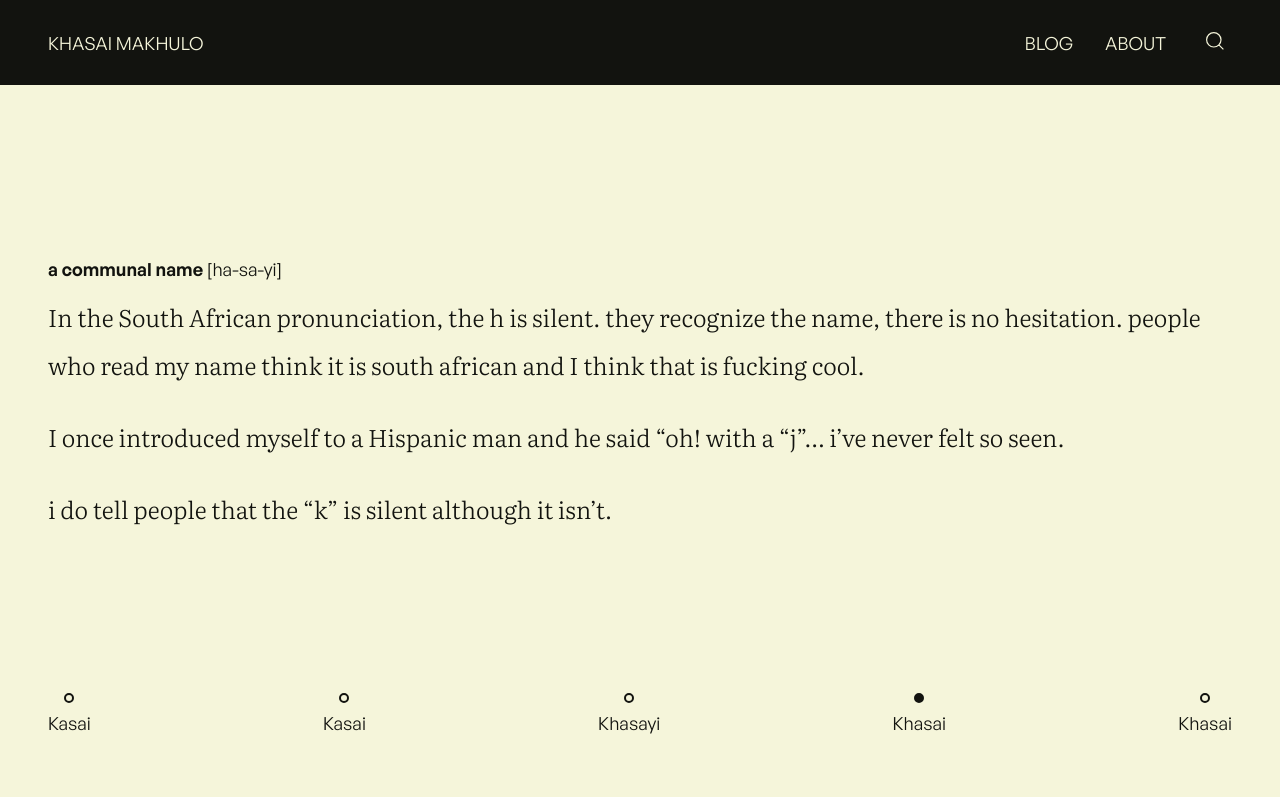
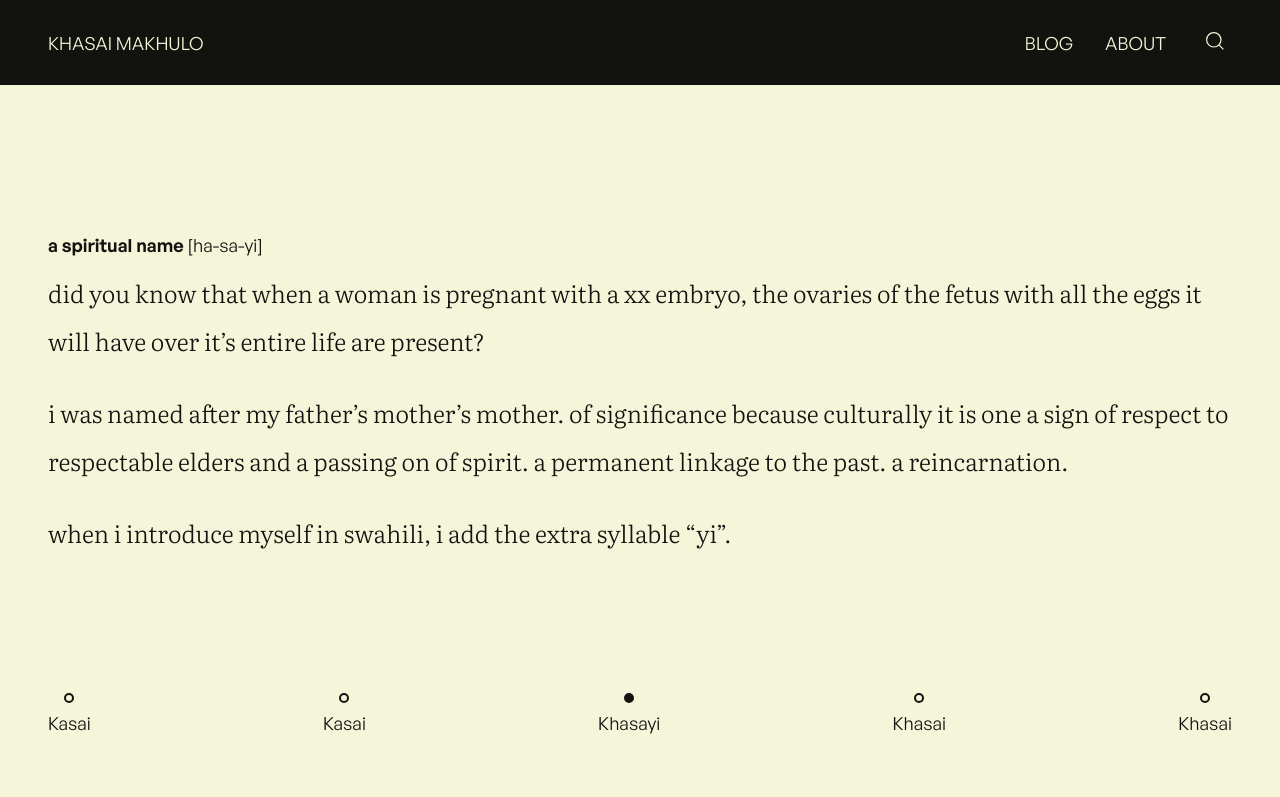
Before and after one commit to ifechukwu123/khasai-blog, a React (Vite) app: page / in a window 1280 px wide. Shown: the top 797 px of the page. Built offline with nearby package versions, Linux system fonts and the light colour scheme; a web font is replaced by a local one.

Commit message:
Homepage to land on Khasayi instead of Khasai

```diff
--- a/src/pages/Home/Home.scss
+++ b/src/pages/Home/Home.scss
@@ -97,6 +97,10 @@
 			flex-direction: column;
 			align-items: center;
 			gap: 0.5rem;
+
+			&:hover {
+				cursor: pointer;
+			}
 		}
 
 		&__option {
--- a/src/pages/Home/Home.tsx
+++ b/src/pages/Home/Home.tsx
@@ -106,7 +106,7 @@ export default function Home() {
 	];
 
 	// to change to different intros
-	const [value, setValue] = useState(4);
+	const [value, setValue] = useState(3);
 	const intro = intros.find((intro) => intro.id === value);
 
 	return (
```
